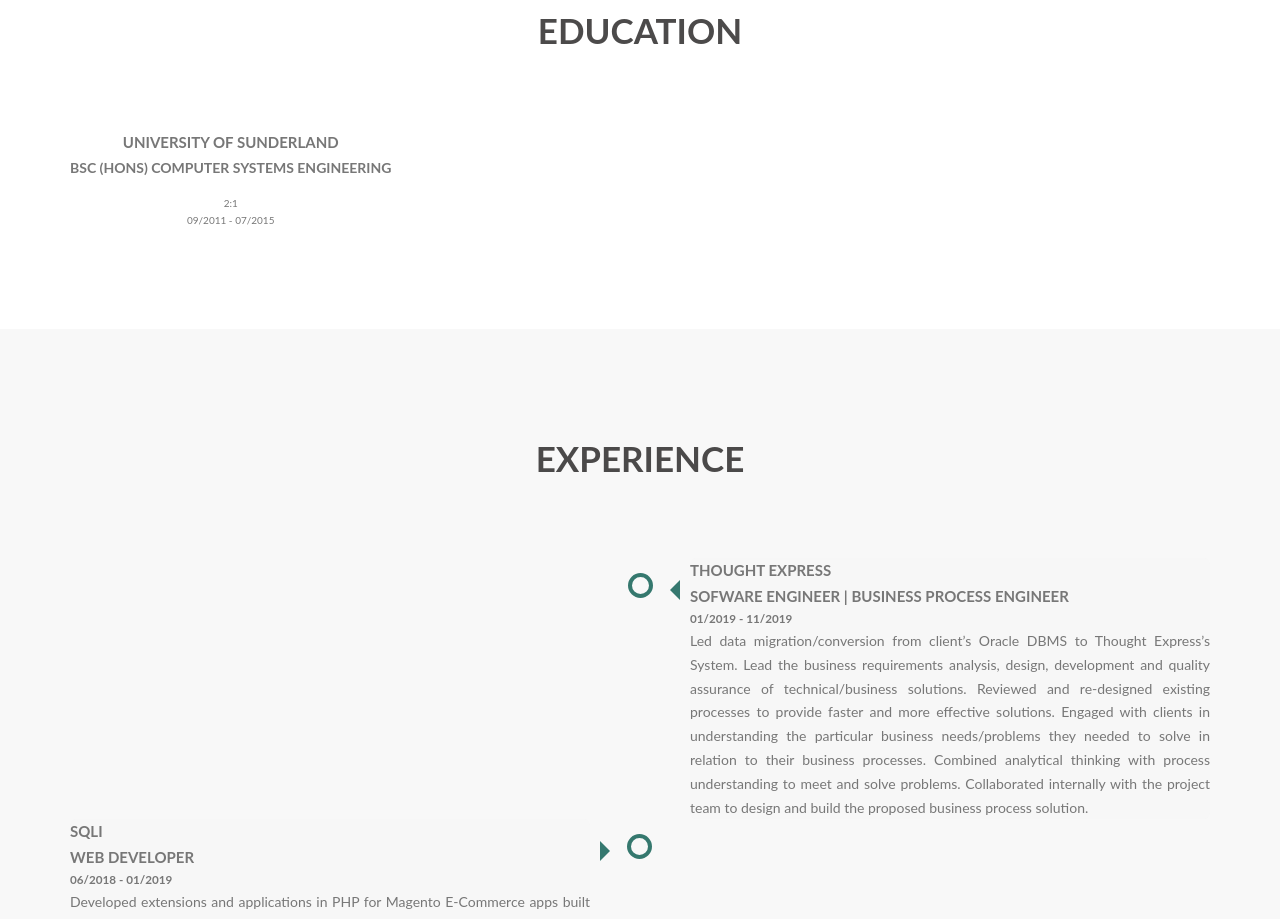
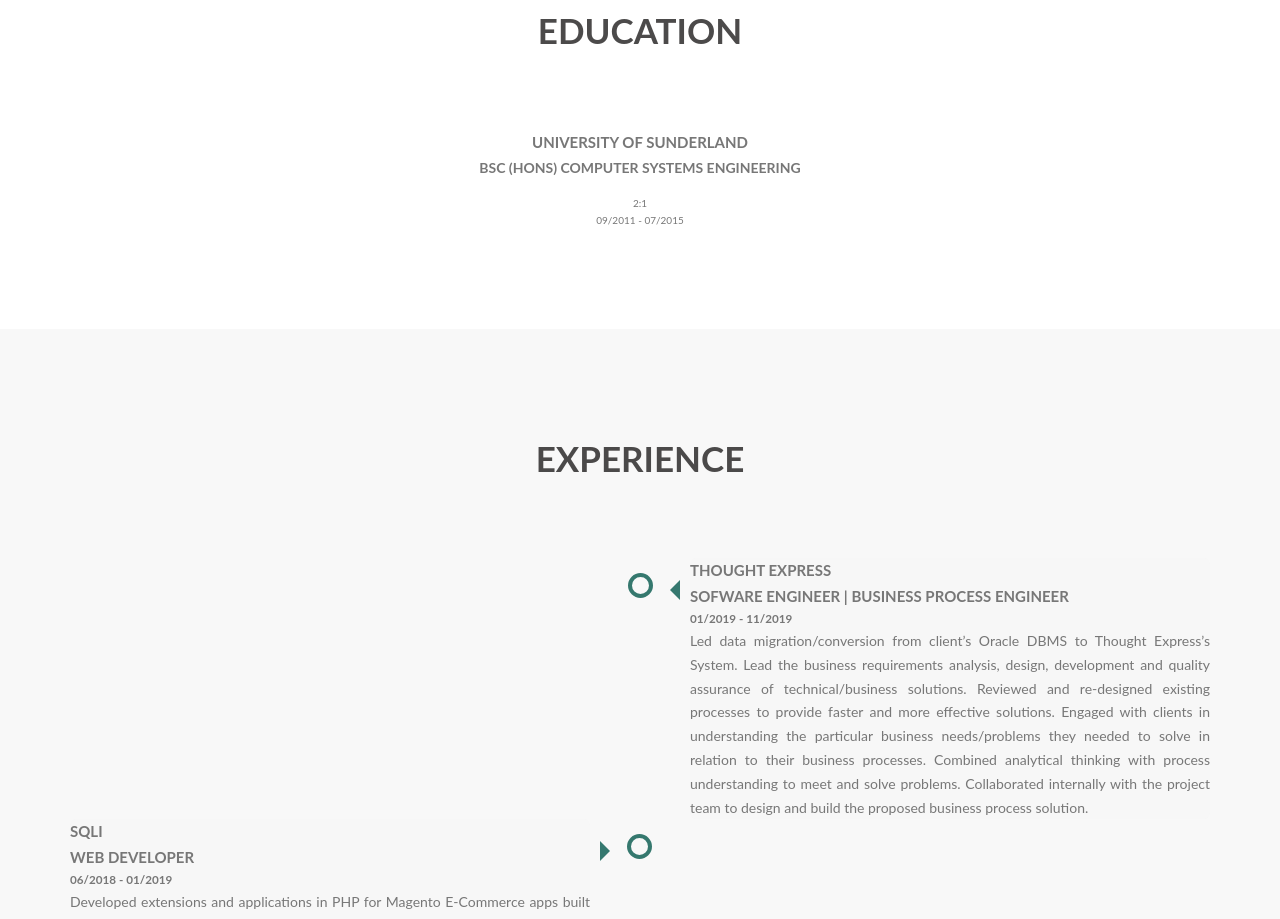
Before and after one commit to jacksonmoji/portfolio, a React (Create React App) app: page / in a window 1280 px wide. Shown: the part 2000-2919 px from the top of the page. Built offline with nearby package versions, Linux system fonts and the light colour scheme; a web font is replaced by a local one.

Commit message:
fix alignment

```diff
--- a/src/assets/Components/Education.js
+++ b/src/assets/Components/Education.js
@@ -25,7 +25,7 @@ class Education extends Component {
 
           </div> */}
 
-          <div className="col-1-of-1">
+          <div>
             <h2>UNIVERSITY OF SUNDERLAND</h2>
             <h3 className="heading-tertiary u-margin-bottom-small"> BSc (Hons) COMPUTER SYSTEMS ENGINEERING </h3>
             <p> 2:1 </p>
```
